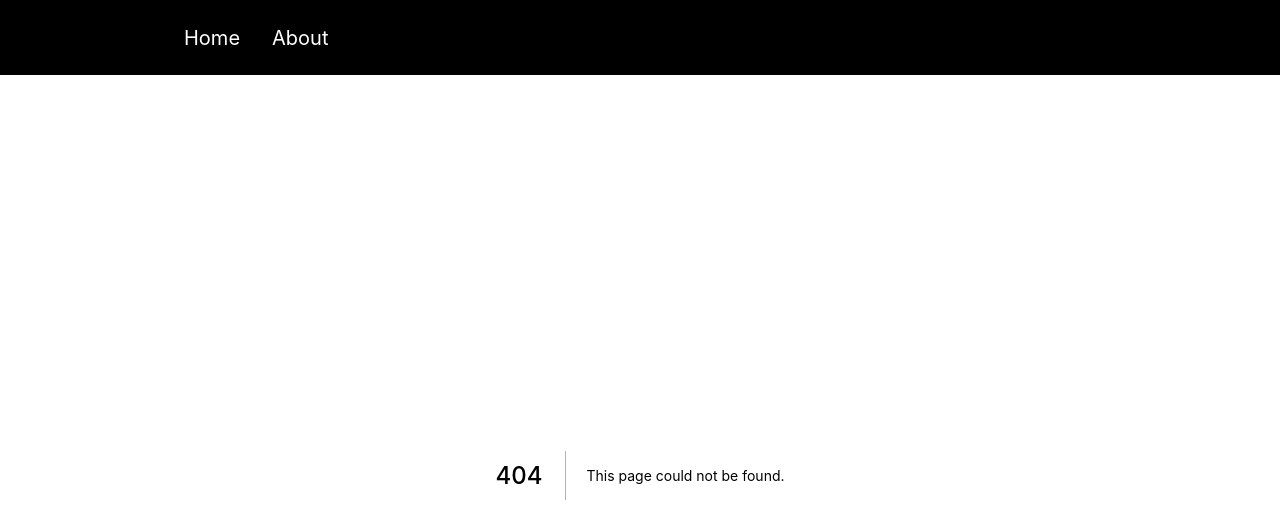
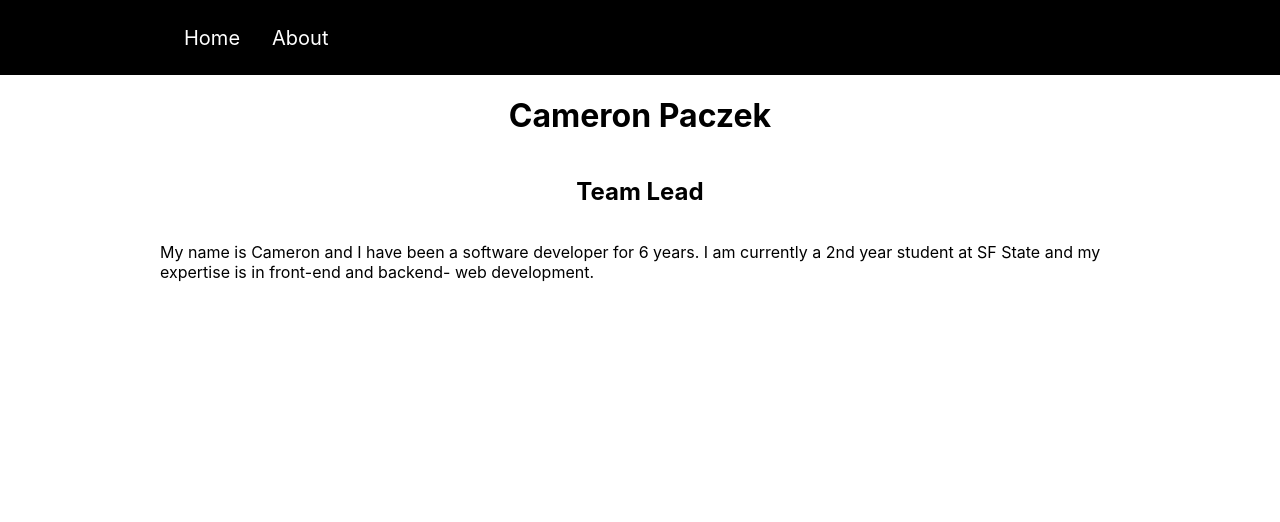
Before and after one commit to swu465/MyJams, a Next.js app in the folder application/client/: page /about/cameron in a window 1280 px wide. Before the commit this address had no page. Shown: the top 522 px of the page. Built offline with nearby package versions, Linux system fonts and the light colour scheme.

Commit message:
create cameron's about page.

```diff
--- /dev/null
+++ b/application/client/pages/about/cameron.jsx
@@ -0,0 +1,24 @@
+import Head from 'next/head'
+import styles from '../../styles/About-Cameron.module.css'
+
+export default function Cameron(){
+    return(
+        <>
+            <Head>
+                <title>About Us - Cameron</title>
+            </Head>
+            <div className={styles.header}>
+                <h1>Cameron Paczek</h1>
+            </div>
+            <div>
+                <h2>Team Lead</h2>
+            </div>
+            <div>
+                <p>
+                    My name is Cameron and I have been a software developer for 6 years. I am currently a 2nd year student at SF State and my expertise is in front-end and backend- web development.
+                </p>
+            </div>
+
+        </>
+    )
+}
```
Also changed, not shown: application/client/styles/About-Cameron.module.css (added).
